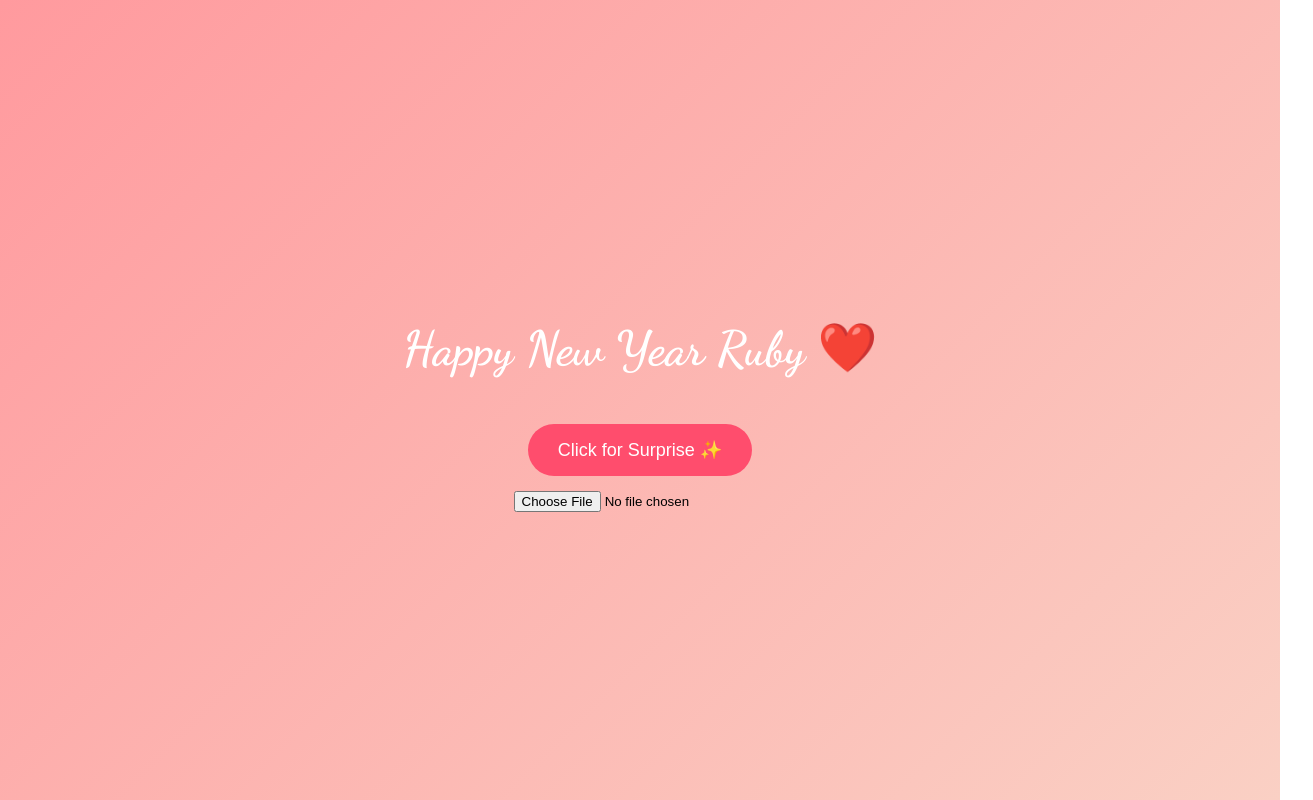
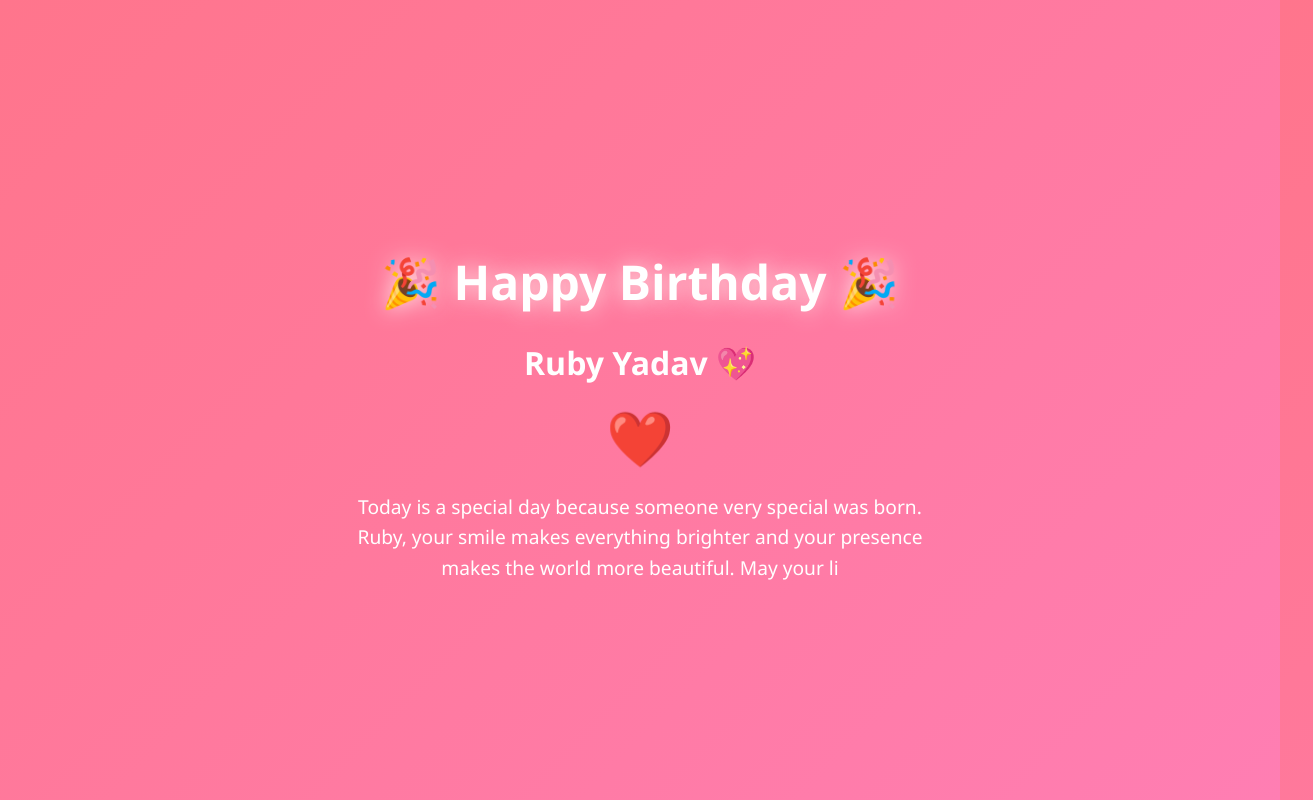
Before and after one commit to Raj123-pixl/happy-new-year-ruby, a plain HTML site: page index.html in a window 1280 px wide. Shown: the whole page, 1313 px wide, since content can reach past the window. Drawn offline with Linux system fonts and the light colour scheme.

```diff
--- a/index.html
+++ b/index.html
@@ -2,123 +2,107 @@
 <html lang="en">
 <head>
 <meta charset="UTF-8">
-<title>Happy New Year Ruby ❤️</title>
-<meta name="viewport" content="width=device-width, initial-scale=1.0">
-
-<link href="https://fonts.googleapis.com/css2?family=Poppins:wght@300;500;700&family=Dancing+Script:wght@700&display=swap" rel="stylesheet">
+<title>Happy Birthday Ruby 🎉</title>
 
 <style>
-body{
-    margin:0;
-    font-family:'Poppins',sans-serif;
-    background:linear-gradient(135deg,#ff9a9e,#fad0c4);
-    overflow:hidden;
-    text-align:center;
+    body {
+        margin: 0;
+        padding: 0;
+        font-family: 'Segoe UI', sans-serif;
+        background: linear-gradient(135deg, #ff758c, #ff7eb3);
+        height: 100vh;
+        overflow: hidden;
+        color: white;
+        text-align: center;
     }
 
-header{
-    height:100vh;
-    display:flex;
-    flex-direction:column;
-    justify-content:center;
-    align-items:center;
+    .container {
+        position: relative;
+        top: 50%;
+        transform: translateY(-50%);
+        padding: 20px;
     }
 
-h1{
-    font-family:'Dancing Script',cursive;
-    font-size:3rem;
-    color:#fff;
+    h1 {
+        font-size: 3em;
+        margin-bottom: 10px;
+        animation: glow 2s infinite alternate;
     }
 
-button{
-    padding:15px 30px;
-    border:none;
-    border-radius:30px;
-    font-size:18px;
-    cursor:pointer;
-    background:#ff4d6d;
-    color:#fff;
-    margin-top:15px;
+    h2 {
+        font-size: 2em;
+        margin-bottom: 20px;
     }
 
-#message{
-    display:none;
-    color:#fff;
-    font-size:22px;
-    margin-top:15px;
+    p {
+        font-size: 1.2em;
+        max-width: 600px;
+        margin: auto;
+        line-height: 1.6;
     }
 
-/* PHOTO */
-#photo{
-    display:none;
-    margin-top:20px;
-    width:220px;
-    border-radius:15px;
-    box-shadow:0 10px 30px rgba(0,0,0,0.3);
+    .heart {
+        font-size: 50px;
+        animation: heartbeat 1.5s infinite;
+        margin: 20px 0;
     }
 
-/* HEARTS */
-.heart{
-    position:fixed;
-    bottom:-20px;
-    font-size:24px;
-    animation:floatUp 6s linear infinite;
+    button {
+        margin-top: 25px;
+        padding: 12px 25px;
+        font-size: 1em;
+        border: none;
+        border-radius: 25px;
+        background: white;
+        color: #ff4f81;
+        cursor: pointer;
+        transition: 0.3s;
     }
 
-@keyframes floatUp{
-    0%{transform:translateY(0);opacity:1;}
-    100%{transform:translateY(-110vh);opacity:0;}
+    button:hover {
+        background: #ff4f81;
+        color: white;
+    }
+
+    @keyframes heartbeat {
+        0% { transform: scale(1); }
+        25% { transform: scale(1.2); }
+        50% { transform: scale(1); }
+        75% { transform: scale(1.2); }
+        100% { transform: scale(1); }
+    }
+
+    @keyframes glow {
+        from { text-shadow: 0 0 10px #fff; }
+        to { text-shadow: 0 0 25px #ffdde1; }
+    }
+
+    .confetti {
+        position: absolute;
+        width: 10px;
+        height: 10px;
+        background: white;
+        animation: fall 5s linear infinite;
+        opacity: 0.7;
+    }
+
+    @keyframes fall {
+        0% { transform: translateY(-100vh) rotate(0deg); }
+        100% { transform: translateY(100vh) rotate(360deg); }
     }
 </style>
 </head>
 
 <body>
 
-<header>
-    <h1>Happy New Year Ruby ❤️</h1>
+<div class="container">
+    <h1>🎉 Happy Birthday 🎉</h1>
+    <h2>Ruby Yadav 💖</h2>
 
-    <button onclick="startMagic()">Click for Surprise ✨</button>
+    <div class="heart">❤️</div>
 
-    <div id="message">Wishing you endless happiness 💖</div>
-
-    <!-- PHOTO UPLOAD -->
-    <input type="file" accept="image/*" onchange="loadPhoto(event)" style="margin-top:15px;">
-
-    <img id="photo">
-</header>
-
-<!-- MUSIC -->
-<audio id="music" src="music.mp3" loop></audio>
-
-<script>
-function startMagic(){
-    document.getElementById("message").style.display="block";
-
-    const music = document.getElementById("music");
-    music.play().catch(()=>{});
-
-    setInterval(createHeart,300);
-}
-
-/* HEART FUNCTION */
-function createHeart(){
-    const heart=document.createElement("div");
-    heart.className="heart";
-    heart.innerHTML="❤️";
-    heart.style.left=Math.random()*100+"vw";
-    heart.style.fontSize=(20+Math.random()*20)+"px";
-    document.body.appendChild(heart);
-
-    setTimeout(()=>heart.remove(),6000);
-}
-
-/* PHOTO LOAD FUNCTION */
-function loadPhoto(event){
-    const img = document.getElementById("photo");
-    img.src = URL.createObjectURL(event.target.files[0]);
-    img.style.display = "block";
-}
-</script>
-
-</body>
-</html>
+    <p>
+        Today is a special day because someone very special was born.
+        Ruby, your smile makes everything brighter and your presence makes
+        the world more beautiful.
+        May your li
```
Lines whose indentation alone changed are shown as unchanged.
